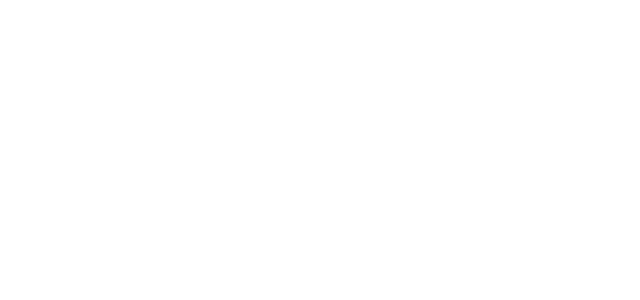
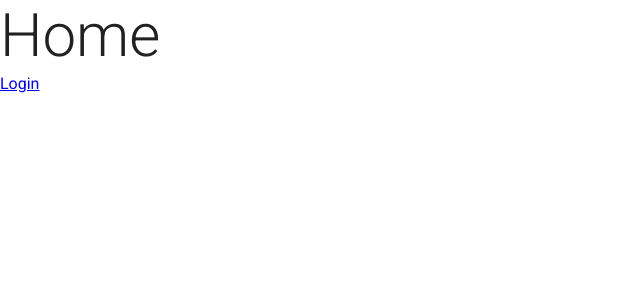
Before and after one commit to wildanfajriyan/hadeboard-app, a React (Vite) app: page / in a window 1280 px wide. Shown: the top 300 px of the page, without its empty margins (0-640 px from the left). Built offline with nearby package versions, Linux system fonts and the light colour scheme.

Commit message:
setup react router

```diff
--- a/package.json
+++ b/package.json
@@ -16,7 +16,8 @@
     "@mui/icons-material": "^7.3.9",
     "@mui/material": "^7.3.9",
     "react": "^19.2.4",
-    "react-dom": "^19.2.4"
+    "react-dom": "^19.2.4",
+    "react-router": "^7.6.0"
   },
   "devDependencies": {
     "@eslint/js": "^9.39.4",
--- a/src/App.jsx
+++ b/src/App.jsx
@@ -1,4 +1,11 @@
-import { createTheme, CssBaseline, ThemeProvider } from '@mui/material';
+import {
+  Box,
+  createTheme,
+  CssBaseline,
+  ThemeProvider,
+  Typography,
+} from '@mui/material';
+import { createBrowserRouter, Link, RouterProvider } from 'react-router';
 
 const theme = createTheme({
   typography: {
@@ -6,10 +13,32 @@
   },
 });
 
+const router = createBrowserRouter([
+  {
+    path: '/',
+    element: (
+      <Box>
+        <Typography variant="h2">Home</Typography>
+        <Link to="/login">Login</Link>
+      </Box>
+    ),
+  },
+  {
+    path: '/login',
+    element: (
+      <Box>
+        <Typography variant="h2">Login</Typography>
+        <Link to="/">Home</Link>
+      </Box>
+    ),
+  },
+]);
+
 function App() {
   return (
     <ThemeProvider theme={theme}>
       <CssBaseline />
+      <RouterProvider router={router} />
     </ThemeProvider>
   );
 }
```
Also changed, not shown: 1 other file (tests, documents, lock files or other folders).
